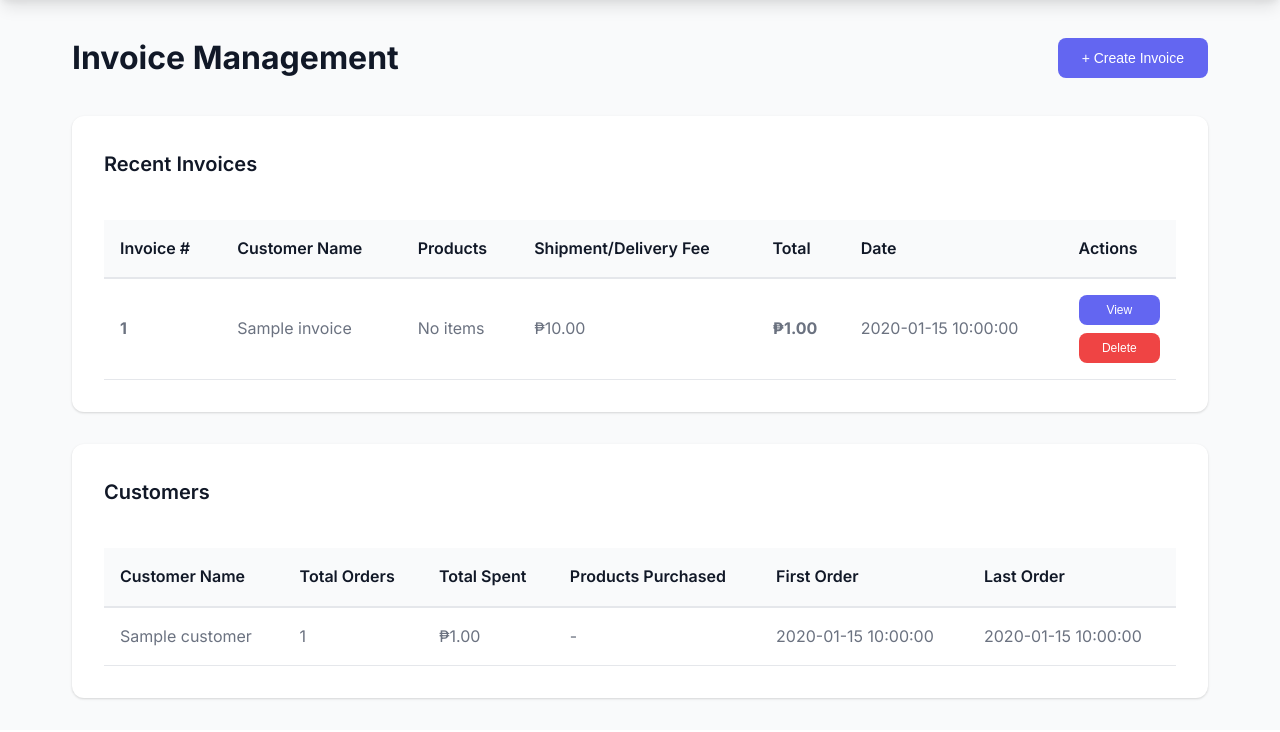
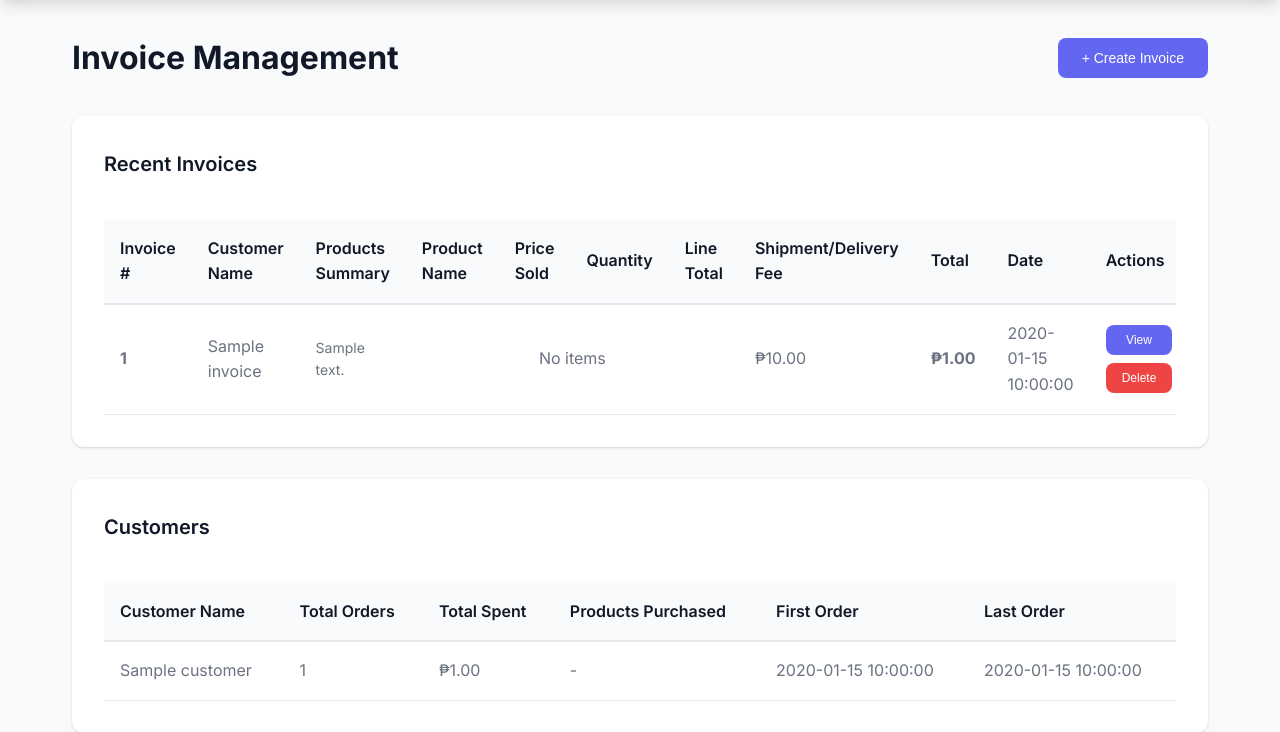
Before and after one commit to Daphne-CPAdmin/Personal-Stocks-INV, a Flask app: template templates/invoices.html in a window 1280 px wide. Shown: the part 70-802 px from the top of the page. Before the commit the page ends 770 px from the top, so only its background shows below. Run offline with Flask 3, Linux system fonts and the light colour scheme; the template is opened without the code that fills it: most values are stand-ins (such as "Sample title", 1, 10 or a date in 2020).

Commit message:
Restructure invoices to one row per product
- Change invoice storage to create one row per product_name
- New columns: invoice_number, customer_name, products_summary, product_name, price_sold, quantity, line_total, shipment_fee, total_amount, invoice_date, created_at
- Update invoices route to group rows by invoice_number for display
- Update template to show one row per product with rowspan for invoice-level fields
- Products Summary column shows consolidated summary for all products in invoice
- Each product gets its own row with product_name, price_sold, quantity, line_total

```diff
--- a/app.py
+++ b/app.py
@@ -421,29 +421,34 @@ def invoices():
     try:
         if INVOICES_SHEET_URL:
             df = connector.read_from_sheets(INVOICES_SHEET_URL)
-            invoices = df.to_dict('records')
-            # Parse items JSON for each invoice
-            for invoice in invoices:
-                items_str = invoice.get('items', '[]')
-                try:
-                    if isinstance(items_str, str):
-                        # Try JSON first
-                        try:
-                            invoice['items_parsed'] = json.loads(items_str)
-                        except json.JSONDecodeError:
-                            # If JSON fails, try ast.literal_eval (for Python string representation)
-                            import ast
-                            try:
-                                invoice['items_parsed'] = ast.literal_eval(items_str)
-                            except (ValueError, SyntaxError):
-                                invoice['items_parsed'] = []
-                    elif isinstance(items_str, list):
-                        invoice['items_parsed'] = items_str
-                    else:
-                        invoice['items_parsed'] = []
-                except Exception as e:
-                    logger.warning(f"Error parsing items for invoice {invoice.get('invoice_number', 'unknown')}: {str(e)}")
-                    invoice['items_parsed'] = []
+            if df.empty:
+                invoices = []
+            else:
+                # Group by invoice_number to reconstruct invoice structure
+                invoices_dict = {}
+                for _, row in df.iterrows():
+                    invoice_num = row.get('invoice_number', '')
+                    if invoice_num not in invoices_dict:
+                        invoices_dict[invoice_num] = {
+                            'invoice_number': invoice_num,
+                            'customer_name': row.get('customer_name', ''),
+                            'products_summary': row.get('products_summary', ''),
+                            'shipment_fee': row.get('shipment_fee', 0),
+                            'total_amount': row.get('total_amount', 0),
+                            'invoice_date': row.get('invoice_date', ''),
+                            'created_at': row.get('created_at', ''),
+                            'items_parsed': []
+                        }
+                    # Collect items for modal view
+                    product_name = row.get('product_name', '')
+                    if product_name:
+                        invoices_dict[invoice_num]['items_parsed'].append({
+                            'name': product_name,
+                            'price': float(row.get('price_sold', 0)),
+                            'quantity': int(row.get('quantity', 0)),
+                            'subtotal': float(row.get('line_total', 0))
+                        })
+                invoices = list(invoices_dict.values())
         else:
             invoices = []
 
@@ -513,6 +518,7 @@ def create_invoice():
         invoice_date = data.get('invoice_date', datetime.now().strftime('%Y-%m-%d'))
 
         invoice_number = f"INV-{datetime.now().strftime('%Y%m%d')}-{len(items)}"
+        created_at = datetime.now().strftime('%Y-%m-%d %H:%M:%S')
 
         # Generate products summary string
         products_summary_parts = []
@@ -524,23 +530,47 @@ def create_invoice():
             products_summary_parts.append(f"{product_name} ({quantity} pcs × ₱{price:.2f}) = ₱{subtotal:.2f}")
         products_summary = "; ".join(products_summary_parts) if products_summary_parts else "No items"
 
-        new_invoice = {
-            'invoice_number': invoice_number,
-            'customer_name': customer_name,
-            'products': products_summary,  # Summary string for display
-            'items': json.dumps(items),  # Store as JSON string for detailed modal view
-            'shipment_fee': shipment_fee,
-            'total_amount': total_amount,
-            'invoice_date': invoice_date,
-            'created_at': datetime.now().strftime('%Y-%m-%d %H:%M:%S')
-        }
+        # Create one row per product
+        invoice_rows = []
+        for item in items:
+            invoice_row = {
+                'invoice_number': invoice_number,
+                'customer_name': customer_name,
+                'products_summary': products_summary,
+                'product_name': item.get('name', 'N/A'),
+                'price_sold': item.get('price', 0),
+                'quantity': item.get('quantity', 0),
+                'line_total': item.get('subtotal', 0),
+                'shipment_fee': shipment_fee,
+                'total_amount': total_amount,
+                'invoice_date': invoice_date,
+                'created_at': created_at
+            }
+            invoice_rows.append(invoice_row)
+
+        # If no items, create one row with empty product
+        if not invoice_rows:
+            invoice_row = {
+                'invoice_number': invoice_number,
+                'customer_name': customer_name,
+                'products_summary': 'No items',
+                'product_name': '',
+                'price_sold': 0,
+                'quantity': 0,
+                'line_total': 0,
+                'shipment_fee': shipment_fee,
+                'total_amount': total_amount,
+                'invoice_date': invoice_date,
+                'created_at': created_at
+            }
+            invoice_rows.append(invoice_row)
 
         if INVOICES_SHEET_URL:
             df = connector.read_from_sheets(INVOICES_SHEET_URL)
             # Handle empty DataFrame
             if df.empty:
-                df = pd.DataFrame(columns=['invoice_number', 'customer_name', 'products', 'items', 'shipment_fee', 'total_amount', 'invoice_date', 'created_at'])
-            new_invoice_df = pd.DataFrame([new_invoice])
+                df = pd.DataFrame(columns=['invoice_number', 'customer_name', 'products_summary', 'product_name', 'price_sold', 'quantity', 'line_total', 'shipment_fee', 'total_amount', 'invoice_date', 'created_at'])
+            new_invoice_df = pd.DataFrame(invoice_rows)
             df = pd.concat([df, new_invoice_df], ignore_index=True)
             connector.write_to_sheets(df, INVOICES_SHEET_URL)
 
--- a/templates/invoices.html
+++ b/templates/invoices.html
@@ -16,7 +16,11 @@
                 <tr>
                     <th>Invoice #</th>
                     <th>Customer Name</th>
-                    <th>Products</th>
+                    <th>Products Summary</th>
+                    <th>Product Name</th>
+                    <th>Price Sold</th>
+                    <th>Quantity</th>
+                    <th>Line Total</th>
                     <th>Shipment/Delivery Fee</th>
                     <th>Total</th>
                     <th>Date</th>
@@ -33,13 +37,20 @@
                         {% else %}
                             {% set shipment_fee = shipment_fee|float %}
                         {% endif %}
+                        {% set products_summary = invoice.get('products_summary', '') %}
+                        {% if items_list %}
+                            {% for item in items_list %}
                             <tr>
-                            <td><strong>{{ invoice.get('invoice_number', 'N/A') }}</strong></td>
-                            <td>{{ invoice.get('customer_name', 'N/A') }}</td>
-                            <td>
-                                {% set products_summary = invoice.get('products', '') %}
+                                {% if loop.first %}
+                                <td rowspan="{{ items_list|length }}" style="vertical-align: top; padding-top: 1rem;">
+                                    <strong>{{ invoice.get('invoice_number', 'N/A') }}</strong>
+                                </td>
+                                <td rowspan="{{ items_list|length }}" style="vertical-align: top; padding-top: 1rem;">
+                                    {{ invoice.get('customer_name', 'N/A') }}
+                                </td>
+                                <td rowspan="{{ items_list|length }}" style="vertical-align: top; padding-top: 1rem;">
                                     {% if products_summary and products_summary != 'No items' %}
-                                    <div style="max-width: 500px; font-size: 0.875rem; line-height: 1.6;">
+                                        <div style="max-width: 400px; font-size: 0.875rem; line-height: 1.6;">
                                             {% for product_line in products_summary.split('; ') %}
                                                 <div style="margin-bottom: 0.25rem;">
                                                     {{ product_line }}
@@ -50,10 +61,22 @@
                                         <span class="text-muted">No items</span>
                                     {% endif %}
                                 </td>
-                            <td>₱{{ "%.2f"|format(shipment_fee) }}</td>
-                            <td><strong>₱{{ "%.2f"|format(invoice.get('total_amount', 0)) }}</strong></td>
-                            <td>{{ invoice.get('invoice_date', '-') }}</td>
-                            <td>
+                                {% endif %}
+                                <td>{{ item.get('name', 'N/A') }}</td>
+                                <td>₱{{ "%.2f"|format(item.get('price', 0)) }}</td>
+                                <td>{{ item.get('quantity', 0) }}</td>
+                                <td>₱{{ "%.2f"|format(item.get('subtotal', 0)) }}</td>
+                                {% if loop.first %}
+                                <td rowspan="{{ items_list|length }}" style="vertical-align: top; padding-top: 1rem;">
+                                    ₱{{ "%.2f"|format(shipment_fee) }}
+                                </td>
+                                <td rowspan="{{ items_list|length }}" style="vertical-align: top; padding-top: 1rem;">
+                                    <strong>₱{{ "%.2f"|format(invoice.get('total_amount', 0)) }}</strong>
+                                </td>
+                                <td rowspan="{{ items_list|length }}" style="vertical-align: top; padding-top: 1rem;">
+                                    {{ invoice.get('invoice_date', '-') }}
+                                </td>
+                                <td rowspan="{{ items_list|length }}" style="vertical-align: top; padding-top: 1rem;">
                                     <div style="display: flex; gap: 0.5rem; flex-direction: column;">
                                         <button class="btn btn-sm btn-primary" onclick="viewInvoice('{{ invoice.get('invoice_number', '') }}', {{ invoice.get('items_parsed', [])|tojson|safe }}, '{{ invoice.get('customer_name', '') }}', '{{ invoice.get('invoice_date', '') }}', {{ invoice.get('total_amount', 0) }}, {{ shipment_fee }})">
                                             View
@@ -63,11 +86,42 @@
                                         </button>
                                     </div>
                                 </td>
+                                {% endif %}
                             </tr>
                             {% endfor %}
                         {% else %}
                             <tr>
-                        <td colspan="7" class="text-center">No invoices yet. Create your first invoice!</td>
+                                <td><strong>{{ invoice.get('invoice_number', 'N/A') }}</strong></td>
+                                <td>{{ invoice.get('customer_name', 'N/A') }}</td>
+                                <td>
+                                    {% if products_summary and products_summary != 'No items' %}
+                                        <div style="max-width: 400px; font-size: 0.875rem; line-height: 1.6;">
+                                            {{ products_summary }}
+                                        </div>
+                                    {% else %}
+                                        <span class="text-muted">No items</span>
+                                    {% endif %}
+                                </td>
+                                <td colspan="4" class="text-center text-muted">No items</td>
+                                <td>₱{{ "%.2f"|format(shipment_fee) }}</td>
+                                <td><strong>₱{{ "%.2f"|format(invoice.get('total_amount', 0)) }}</strong></td>
+                                <td>{{ invoice.get('invoice_date', '-') }}</td>
+                                <td>
+                                    <div style="display: flex; gap: 0.5rem; flex-direction: column;">
+                                        <button class="btn btn-sm btn-primary" onclick="viewInvoice('{{ invoice.get('invoice_number', '') }}', [], '{{ invoice.get('customer_name', '') }}', '{{ invoice.get('invoice_date', '') }}', {{ invoice.get('total_amount', 0) }}, {{ shipment_fee }})">
+                                            View
+                                        </button>
+                                        <button class="btn btn-sm btn-danger" onclick="deleteInvoice('{{ invoice.get('invoice_number', '') }}')">
+                                            Delete
+                                        </button>
+                                    </div>
+                                </td>
+                            </tr>
+                        {% endif %}
+                    {% endfor %}
+                {% else %}
+                    <tr>
+                        <td colspan="11" class="text-center">No invoices yet. Create your first invoice!</td>
                     </tr>
                 {% endif %}
             </tbody>
```
Lines whose indentation alone changed are shown as unchanged.
